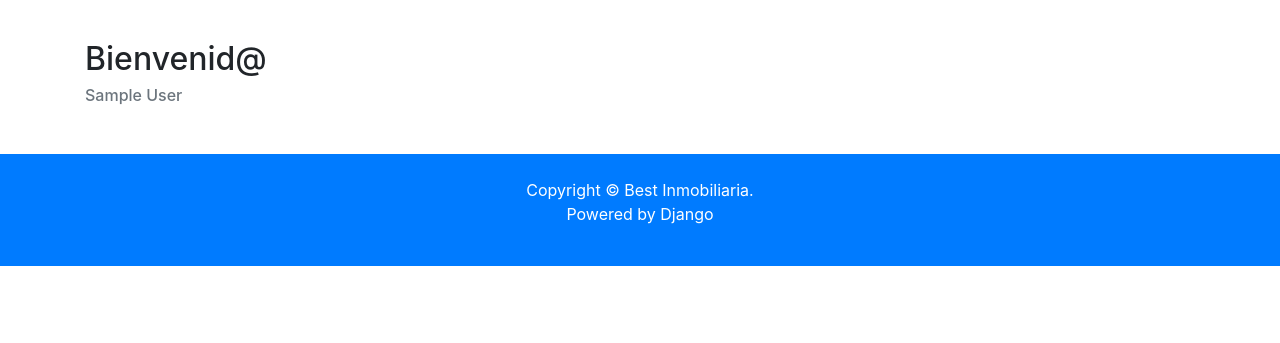
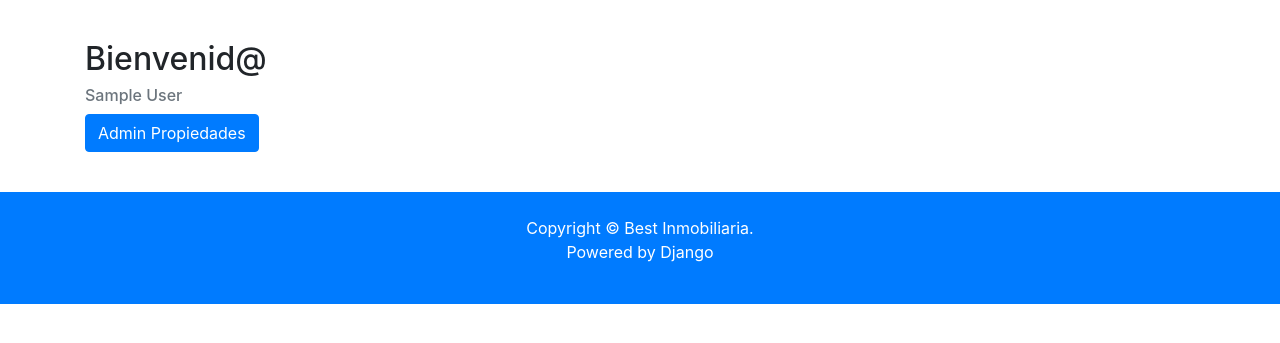
Before and after one commit to amigo2/Goker, a Django app: page /accounts/dashboard in a window 1280 px wide. Shown: the part 202-545 px from the top of the page. Run offline with Django 3.2, Linux system fonts and the light colour scheme; the visitor is signed in with stand-in values (Sample User, id 1); some libraries are stand-ins or nearby versions.

Commit message:
error admin listings

```diff
--- a/templates/accounts/dashboard.html
+++ b/templates/accounts/dashboard.html
@@ -27,7 +27,7 @@
                     <div class="col-md-12">
                       <h2>Bienvenid@</h2>
                       <h6 class="text-secondary">{{ user.first_name }} {{ user.last_name }}</h6>
-
+                      <a class="btn btn-primary" href="{% url 'accounts/admin_listings' %}">Admin Propiedades</a>
 
                       <table class="table"></table>
           {% else %}
```
